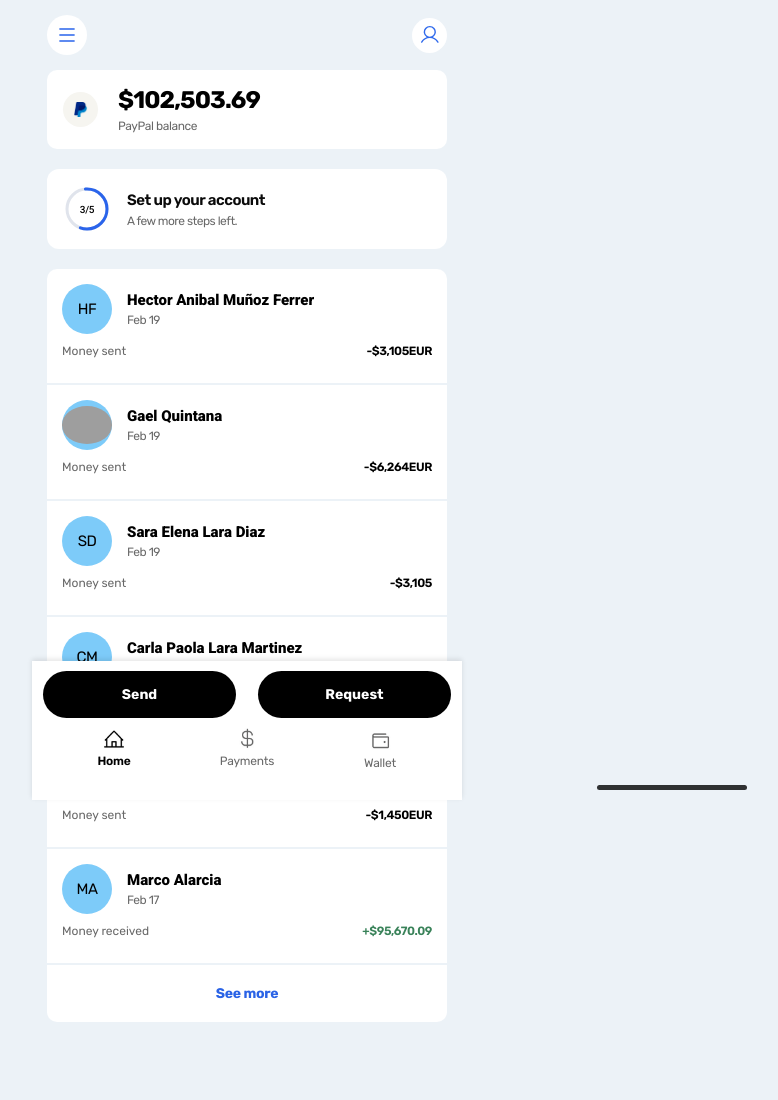
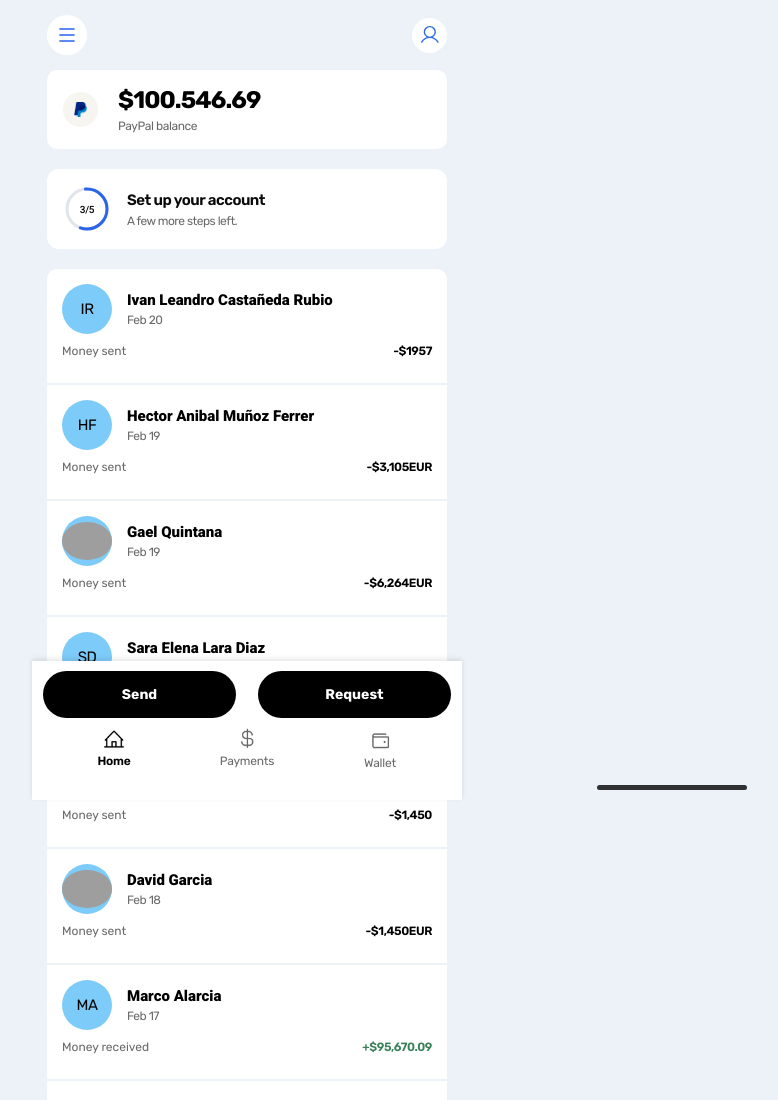
Before and after one commit to Vahaam/ppal.github.io, a website: page index.html in a window 1280 px wide. Shown: the top 1100 px of the page, without its empty margins (393-1171 px from the left). Drawn offline with Linux system fonts and the light colour scheme; grey boxes are pictures that could not be loaded.

Commit message:
Update index.html

```diff
--- a/index.html
+++ b/index.html
@@ -413,7 +413,7 @@
                 <img src="ppyl.png" alt="PayPal">
             </div>
             <div class="ppmargen">
-                <div class="balance"><h1>$102,503.69</h1></div>
+                <div class="balance"><h1>$100.546.69</h1></div>
                 <p>PayPal balance</p>
             </div>
         </div>
@@ -457,6 +457,19 @@
         <div class="transactions">
 
             <div class="transaction" style="border-radius: 10px 10px 0 0;">
+                <div class="transaction-left">
+                    <div class="avatar ">IR</div>
+                    <div class="transaction-info">
+                        <p class="name">Ivan Leandro Castañeda Rubio</p>
+                        <p class="date">Feb 20</p>
+                    </div>
+                </div>
+                <div class="transaction-bottom">
+                    <p class="description">Money sent</p>
+                    <p class="amount" style="color: #000000;">-$1957</p>
+                </div>
+            </div>
+            <div class="transaction" style="border-radius: none;">
                 <div class="transaction-left">
                     <div class="avatar ">HF</div>
                     <div class="transaction-info">
```
